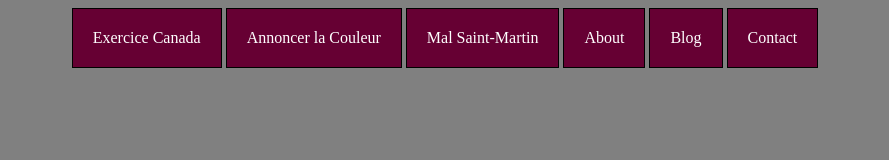
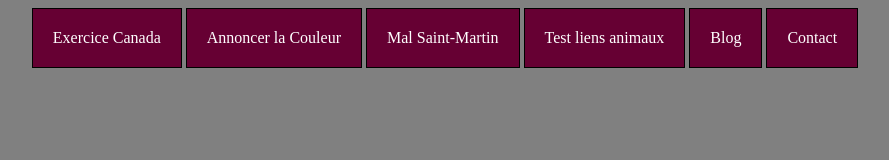
Before and after one commit to Aergozn/Cours-1, a plain HTML site: page index.html in a window 1280 px wide. Shown: the whole page, without its empty margins (195-1084 px from the left). Drawn offline with Linux system fonts and the light colour scheme.

Commit message:
Update index.html

```diff
--- a/index.html
+++ b/index.html
@@ -18,7 +18,7 @@
         <li><a href="exe-1-canada/Brut/canada.html" title="Site Canada">Exercice Canada</a></li>
         <li><a href="exe2-lier-html-au-style/annoncer-la-couleur.html">Annoncer la Couleur</a></li>
         <li><a href="exe3-lier-html-au-style/tmpl.html">Mal Saint-Martin</a></li>
-        <li><a href="#">About</a></li>
+        <li><a href="exe4-lien-img/site/testliens.html">Test liens animaux</a></li>
         <li><a href="#">Blog</a></li>
         <li><a href="#">Contact</a></li>
 
```
